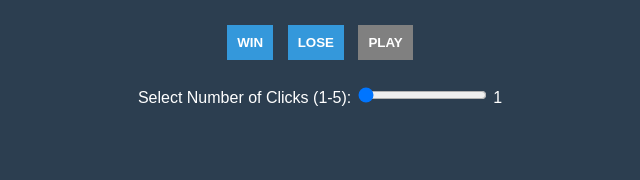
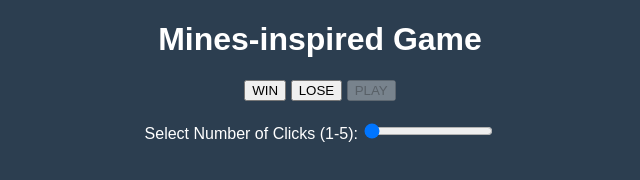
Before and after one commit to abhinavamrute/slategame.github.io, a plain HTML site: page index.html in a window 1280 px wide. Shown: the whole page, without its empty margins (320-960 px from the left). Drawn offline with Linux system fonts and the light colour scheme.

Commit message:
Update index.html

```diff
--- a/index.html
+++ b/index.html
@@ -3,24 +3,22 @@
 <head>
     <meta charset="UTF-8">
     <meta name="viewport" content="width=device-width, initial-scale=1.0">
-    <title>Mines-Inspired Game</title>
+    <title>Mines-inspired Game</title>
     <link rel="stylesheet" href="styles.css">
 </head>
 <body>
     <div class="container">
+        <h1>Mines-inspired Game</h1>
         <div class="controls">
-            <button id="win-button" class="control-button">WIN</button>
-            <button id="lose-button" class="control-button">LOSE</button>
-            <button id="play-button" class="control-button" disabled>PLAY</button>
+            <button id="win-button" class="control-btn">WIN</button>
+            <button id="lose-button" class="control-btn">LOSE</button>
+            <button id="play-button" class="control-btn" disabled>PLAY</button>
         </div>
-
         <div class="slider-container">
-            <label for="click-slider">Select Number of Clicks (1-5): </label>
+            <label for="click-slider">Select Number of Clicks (1-5):</label>
             <input type="range" id="click-slider" min="1" max="5" value="1">
-            <span id="click-count">1</span> <!-- Display slider value here -->
         </div>
-
-        <div id="tile-grid" class="tile-grid"></div>
+        <div class="tile-grid" id="tile-grid"></div>
     </div>
 
     <script src="script.js"></script>
```
